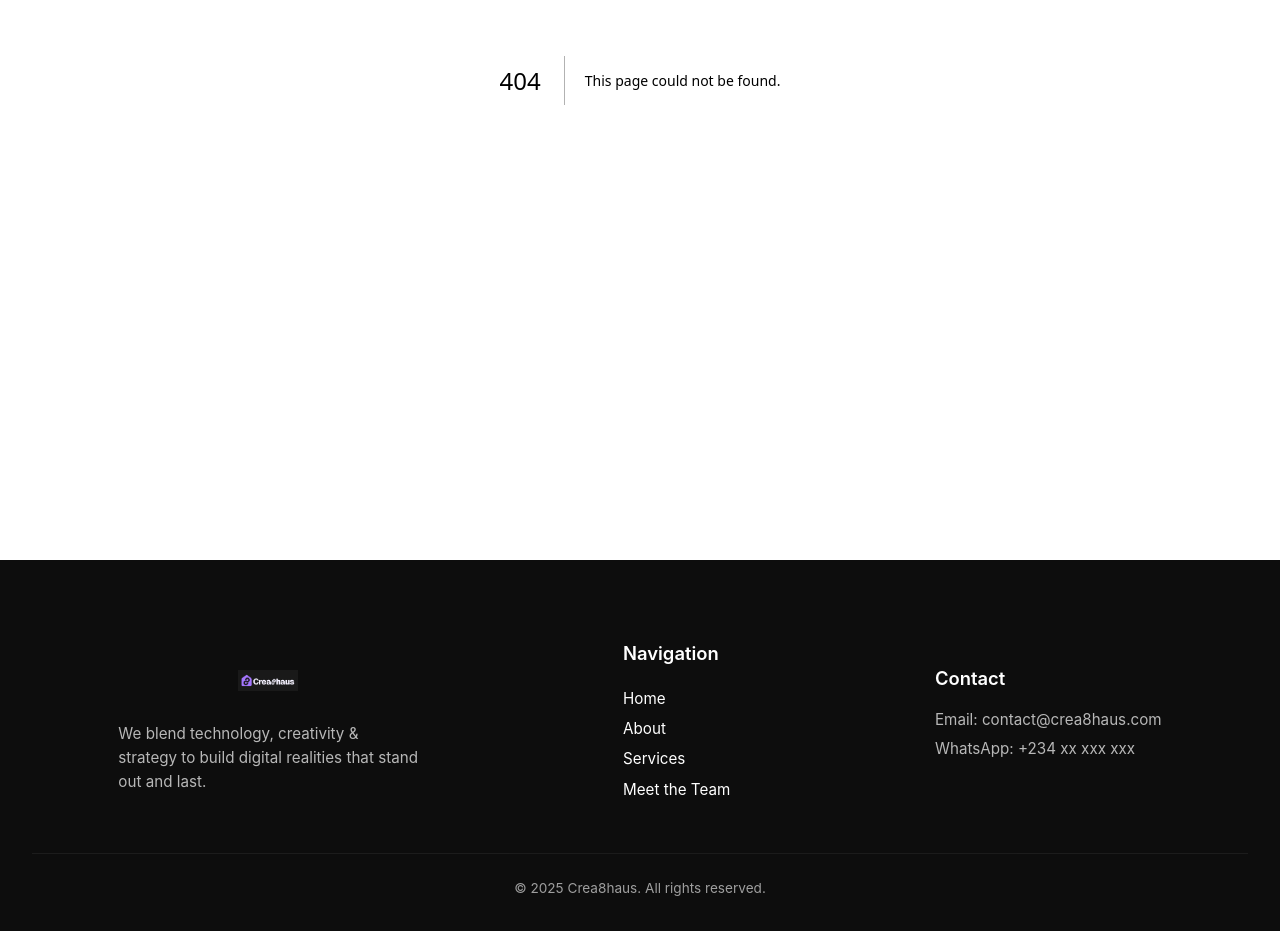
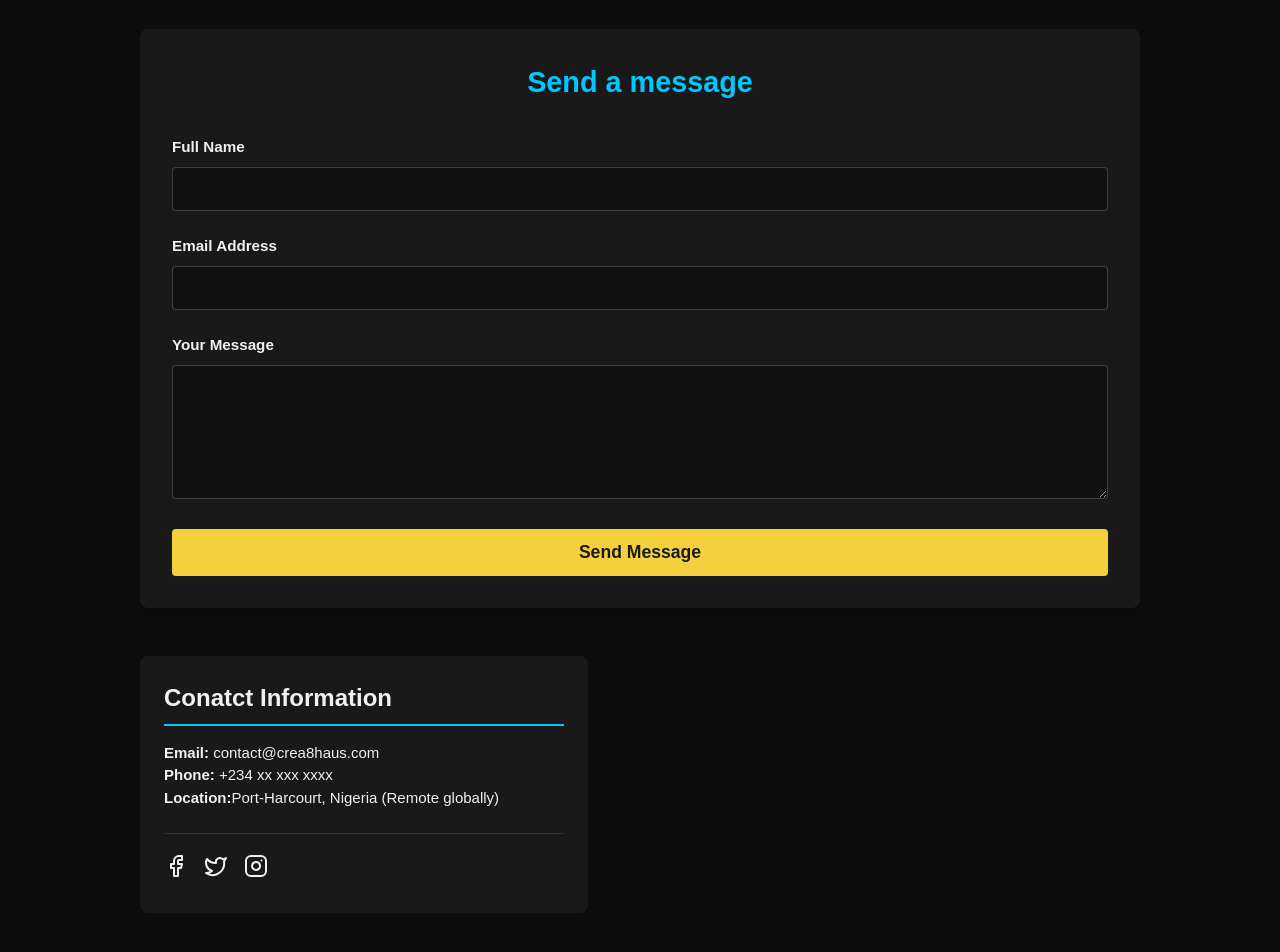
Before and after one commit to DeBlackCoder/Crea8haus, a Next.js app: page /contact in a window 1280 px wide. Before the commit this address had no page. Shown: the part 320-1272 px from the top of the page. Before the commit the page ends 1251 px from the top, so only its background shows below. Built offline with nearby package versions, Linux system fonts and the light colour scheme.

Commit message:
added contact us page and contactform

```diff
--- /dev/null
+++ b/app/contact/contact.css
@@ -0,0 +1,103 @@
+.contact-page {
+    padding: 12rem 1rem 4rem;
+    min-height: 100vh;
+    background: var(--background, #0d0d0d);
+    color: var(--text-color, #f0f0f0);
+}
+
+.contact-header {
+    text-align: center;
+    margin-bottom: 3rem;
+    padding: 0 1rem;
+    max-width: 100%;
+    overflow-x: hidden;
+}
+
+.contact-header h1 {
+    font-size: 2rem;
+    margin-bottom: 1rem;
+    color: var(--primary-color, #00c8ff);
+    word-break: break-word;
+}
+
+.contact-header p {
+    max-width: 600px;
+    margin: 0 auto;
+    opacity: 0.8;
+}
+
+.contact-main {
+    display: flex;
+    flex-direction: column;
+    gap: 3rem;
+    max-width: 1000px;
+    margin: 0 auto;
+    padding: 0 1rem;
+    overflow-x: hidden;
+}
+
+.contact-details {
+    padding: 1.5rem;
+    background-color: rgba(255, 255, 255, 0.05);
+    border-radius: 8px;
+    max-width: 100%;
+    box-shadow: 0 4px 12px rgba(0, 0, 0, 0.2);
+    overflow-x: hidden;
+}
+
+.contact-details h2 {
+    font-size: 1.5rem;
+    margin-bottom: 1rem;
+    border-bottom: 2px solid var(--primary-color, #00c8ff);
+    padding-bottom: 0.5rem;
+}
+
+.socials-list {
+    display: flex;
+    gap: 1rem;
+    margin-top: 1.5rem;
+    padding-top: 1rem;
+    border-top: 1px solid rgba(255, 255, 255, 0.1);
+    flex-wrap: wrap;
+    justify-content: center;
+}
+
+.socials-list a {
+    color: var(--text-color, #f0f0f0);
+    font-size: 1.6rem;
+    transition: color 0.3s ease, transform 0.3s ease;
+}
+
+.socials-list a:hover {
+    color: var(--primary-color, #00c8ff);
+    transform: translateY(-3px);
+}
+
+@media (min-width: 768px) {
+    .contact-page {
+        padding-top: 12rem;
+    }
+
+    .conatct-main {
+        flex-direction: row;
+        align-items: flex-start;
+        gap: 4rem;
+        padding: 0 2rem;
+    }
+
+    .conatct-main > * {
+        flex: 1;
+        min-width: 0;
+        max-width: 50%;
+    }
+
+    .contact-details {
+        position: sticky;
+        top: 100px;
+        max-width: 400px;
+    }
+
+    .socials-list {
+        justify-content: flex-start;
+    }
+}
--- /dev/null
+++ b/app/contact/page.jsx
@@ -0,0 +1,41 @@
+import { Facebook, Github, Instagram, TwitterIcon } from 'lucide-react'
+import ContactForm from '../../components/ContactForm'
+import './contact.css'
+
+export default function ContactPage() {
+    return (
+        <div className='contact-page'>
+            <div className='contact-header'>
+                <h1>Let's Build Something Great.</h1>
+                <p>
+                    Ready to start a project? Need a consultation? Reach out to the Crea8haus team—we’re here to help you turn ideas into reality.
+                </p>
+            </div>
+
+            <section className='contact-main'>
+                <ContactForm />
+
+                <div className='contact-details'>
+                    <h2>Conatct Information</h2>
+                    <p><strong>Email:</strong> contact@crea8haus.com</p>
+                    <p><strong>Phone:</strong> +234 xx xxx xxxx</p>
+                    <p><strong>Location:</strong>Port-Harcourt, Nigeria (Remote globally)</p>
+
+                    <div className='socials-list'>
+                        <a href="https://facebook.com/crea8haus" target="_blank" rel="noopener noreferrer">
+                            <Facebook size={24} />
+                        </a>
+                        <a href="https://twitter.com/crea8haus" target="_blank" rel="noopener noreferrer">
+                            <TwitterIcon size={24} />
+                        </a>
+                        <a href="https://instagram.com/crea9haus" target='_blank'
+                        rel='noopener noreferrer'>
+                            <Instagram size={24} />
+                        </a>
+                    </div>
+                </div>
+            </section>
+
+        </div>
+    )
+}
--- /dev/null
+++ b/components/ContactForm.css
@@ -0,0 +1,82 @@
+.contact-form {
+    padding: 2rem;
+    border-radius: 8px;
+    background-color: rgba(255, 255, 255, 0.05);
+    box-shadow: 0 4px 12px rgba(0, 0, 0, 0.2);
+    max-width: 100%;
+    overflow-x: hidden;
+}
+
+.contact-form h3 {
+    font-size: 1.8rem;
+    margin-bottom: 2rem;
+    color: var(--primary-color, #00c8ff);
+    text-align: center;
+    word-break: break-word;
+}
+
+.form-group {
+    margin-bottom: 1.5rem;
+    max-width: 100%;
+    overflow-x: hidden;
+}
+
+.form-group label {
+    display: block;
+    margin-bottom: 0.5rem;
+    font-weight: 600;
+    font-size: 0.95rem;
+    color: var(--text-color, #f0f0f0);
+}
+
+.contact-form input[type="text"],
+.contact-form input[type="email"],
+.contact-form textarea {
+    width: 100%;
+    padding: 0.75rem 1rem;
+    border: 1px solid rgba(255, 255, 255, 0.2);
+    border-radius: 4px;
+    background-color: rgba(0, 0, 0, 0.3);
+    color: var(--text-color, #f0f0f0);
+    font-size: 1rem;
+    transition: border-color 0.3s ease;
+    box-sizing: border-box;
+    min-width: 0;
+}
+
+.contact-form input:focus,
+.contact-form textarea:focus {
+    outline: none;
+    border-color: var(--primary-color, #00c8ff);
+    box-shadow: 0 0 0 2px rgba(0, 200, 255, 0.3);
+}
+
+.submit-button {
+    display: block;
+    width: 100%;
+    padding: 0.8rem;
+    border: none;
+    border-radius: 4px;
+
+    background-color: #f4d03f;
+    color: #1a1a1a;
+
+    font-size: 1.1rem;
+    font-weight: 700;
+    cursor: pointer;
+    transition: background-color 0.3s ease, transform 0.1s ease;
+    box-sizing: border-box;
+}
+
+.submit-button:hover {
+    background-color: #cab45d;
+    transform: translateY(-1px);
+}
+
+.form-status {
+    margin-top: 1rem;
+    text-align: center;
+    font-weight: 600;
+    color: #4CAF50;
+    word-break: break-word;
+}
--- /dev/null
+++ b/components/ContactForm.jsx
@@ -0,0 +1,46 @@
+'use client'
+
+import { useState } from 'react'
+import './ContactForm.css'
+
+const ContactForm = () => {
+    const [status, setStatus] = useState('');
+
+    const handleSubmit = (e) => {
+        e.preventDefault();
+        setStatus('Sending...');
+
+        setTimeout(() => {
+            setStatus('Thank you for your message! We will be in touch shortly.');
+        }, 1500);
+    };
+
+    return (
+        <form onSubmit={handleSubmit} className='contact-form'>
+            <h3>Send a message</h3>
+
+            <div className='form-group'>
+                <label htmlFor="name">Full Name</label>
+                <input type='text' id='name' required />
+            </div>
+
+            <div className='form-group'>
+                <label htmlFor="email">Email Address</label>
+                <input type='email' id='email' required />
+            </div>
+
+            <div className='form-group'>
+                <label htmlFor="message">Your Message</label>
+                <textarea id="message" rows='6' required></textarea>
+            </div>
+
+            <button type='submit' className='submit-button'>
+                {status || 'Send Message'}
+            </button>
+
+            {status && status !== 'Sending...' && <p className='form-status'>{status}</p>}
+        </form>
+    );
+};
+
+export default ContactForm;
```
Also changed, not shown: components/DropDownMenu.jsx (line endings or trailing spaces).
